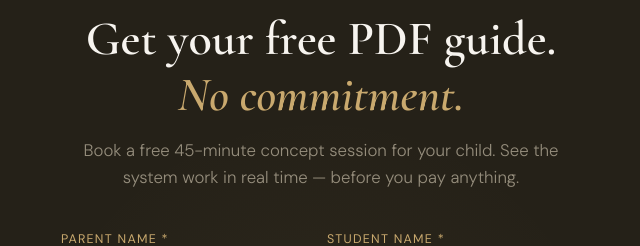
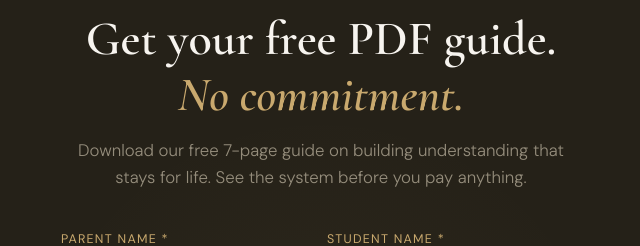
Before and after one commit to Ani1967/educreation, a Next.js app: page / in a window 1280 px wide. Shown: the part 8140-8386 px from the top of the page, without its empty margins (319-959 px from the left). Built offline with nearby package versions, Linux system fonts and the light colour scheme.

Commit message:
CTA Step 2 - description to PDF guide

```diff
--- a/app/components/CTA.tsx
+++ b/app/components/CTA.tsx
@@ -8,7 +8,7 @@ export default function CTA() {
         <div className="cta-inner reveal">
           <p className="section-label" style={{ textAlign: "center", marginBottom: "0.75rem" }}>Start today</p>
           <h2>Get your free PDF guide.<br /><em>No commitment.</em></h2>
-          <p>Book a free 45-minute concept session for your child. See the system work in real time — before you pay anything.</p>
+          <p>Download our free 7-page guide on building understanding that stays for life. See the system before you pay anything.</p>
           <BookingForm />
           <p className="cta-note" style={{ marginTop: "1.25rem" }}>
             We will WhatsApp you within 2 hours · Kolkata-based families only in Phase 1
```
